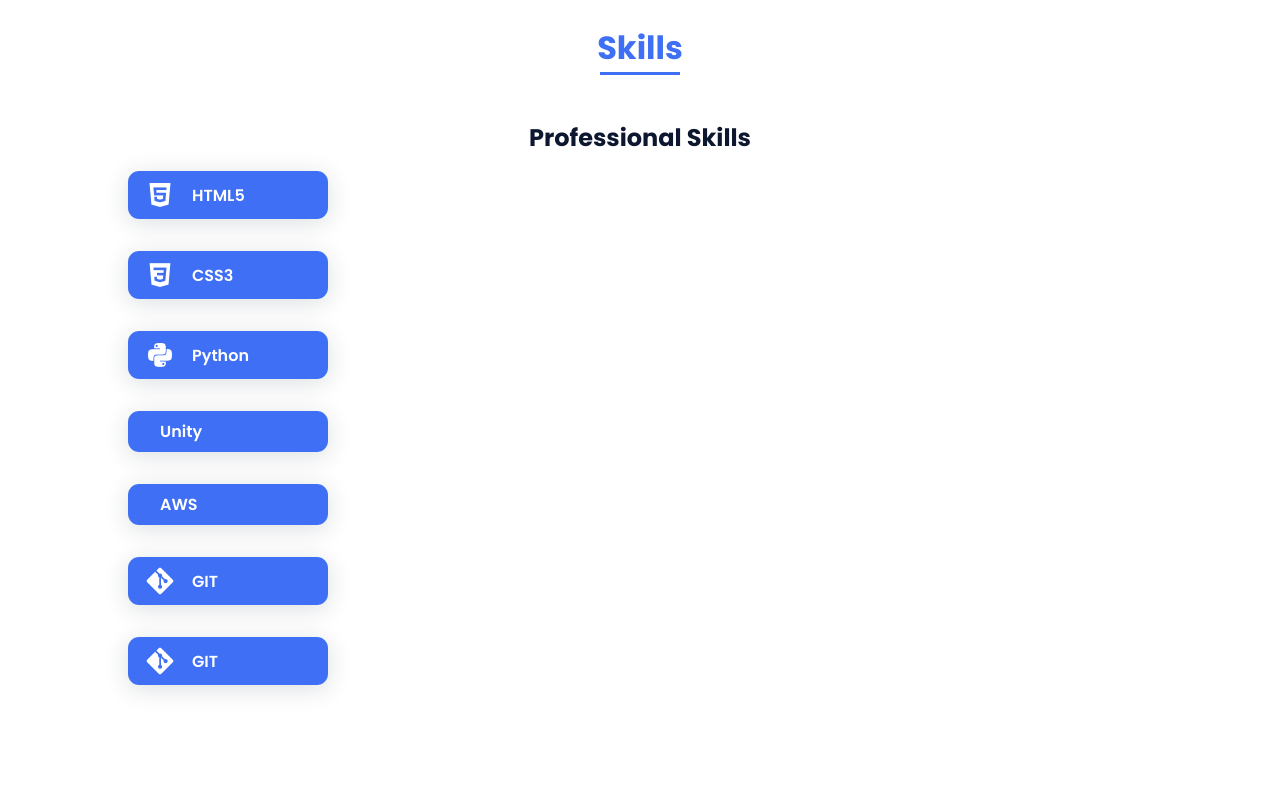
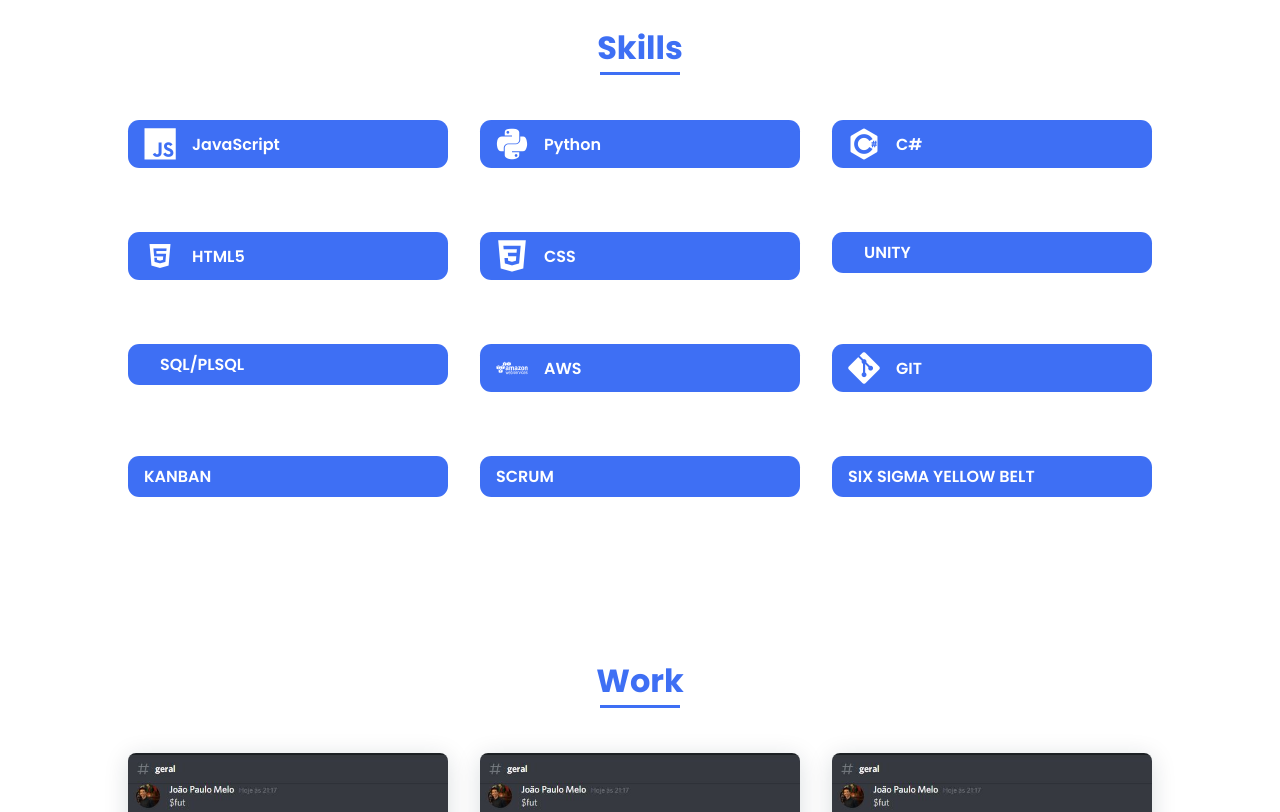
Before and after one commit to Meloj/portfolio-web, a plain HTML site: page index.html in a window 1280 px wide. Shown: the part 1580-2392 px from the top of the page. Drawn offline with nearby package versions, Linux system fonts and the light colour scheme.

Commit message:
refactoring Skills session and adding new info

```diff
--- a/index.html
+++ b/index.html
@@ -6,6 +6,9 @@
     <meta name="viewport" content="width=device-width, initial-scale=1.0">
 
     <link rel="stylesheet" href="/style/style.css">
+
+    <!-- =====DEV ICONS===== -->
+    <link rel="stylesheet" type='text/css' href="https://cdn.jsdelivr.net/gh/devicons/devicon@latest/devicon.min.css" />
 
     <!-- =====BOX ICONS===== -->
     <link href='https://cdn.jsdelivr.net/npm/boxicons@2.0.5/css/boxicons.min.css' rel='stylesheet'>
@@ -70,10 +73,33 @@
     </section>
     <br><br>
     <!--===== SKILLS =====-->
-    <section class="skills section" id="skills">
+    <section class="work section" id="work">
         <h2 class="section-title">Skills</h2>
-        <h2 class="skills__subtitle">Professional Skills</h2>
-        <div class="skills__container bd-grid">
+        <div class="work__container bd-grid">
+            <div>
+                <div class="skills__data">
+                    <div class="skills__names">
+                        <i class="devicon-javascript-plain skills__icon"></i>
+                        <span class="skills__name">JavaScript</span>
+                    </div>
+                </div>
+            </div>
+            <div>
+                <div class="skills__data">
+                    <div class="skills__names">
+                        <i class="devicon-python-plain skills__icon"></i>
+                        <span class="skills__name">Python</span>
+                    </div>
+                </div>
+            </div>
+            <div>
+                <div class="skills__data">
+                    <div class="skills__names">
+                        <i class='devicon-csharp-plain skills__icon'></i>
+                        <span class="skills__name">C#</span>
+                    </div>
+                </div>
+            </div>
             <div>
                 <div class="skills__data">
                     <div class="skills__names">
@@ -81,45 +107,68 @@
                         <span class="skills__name">HTML5</span>
                     </div>
                 </div>
+            </div>
+            <div>
                 <div class="skills__data">
                     <div class="skills__names">
-                        <i class='bx bxl-css3 skills__icon'></i>
-                        <span class="skills__name">CSS3</span>
+                        <i class='devicon-css3-plain skills__icon'></i>
+                        <span class="skills__name">CSS</span>
                     </div>
                 </div>
+            </div>
+            <div>
                 <div class="skills__data">
                     <div class="skills__names">
-                        <i class='bx bxl-python skills__icon'></i>
-                        <span class="skills__name">Python</span>
+                        <i class='devicon-unity-plain skills__icon'></i>
+                        <span class="skills__name">UNITY</span>
                     </div>
                 </div>
+            </div>
+            <div>
                 <div class="skills__data">
                     <div class="skills__names">
-                        <i class='bx bxl-unity skills__icon'></i>
-                        <span class="skills__name">Unity</span>
+                        <i class='devicon-azuresqldatabase-plain skills__icon'></i>
+                        <span class="skills__name">SQL/PLSQL</span>
                     </div>
                 </div>
+            </div>
+            <div>
                 <div class="skills__data">
                     <div class="skills__names">
-                        <i class='bx bxl-aws skills__icon'></i>
+                        <i class='devicon-amazonwebservices-plain-wordmark skills__icon'></i>
                         <span class="skills__name">AWS</span>
                     </div>
                 </div>
+            </div>
+            <div>
                 <div class="skills__data">
                     <div class="skills__names">
-                        <i class='bx bxl-git skills__icon'></i>
+                        <i class='devicon-git-plain skills__icon'></i>
                         <span class="skills__name">GIT</span>
                     </div>
                 </div>
+            </div>
+            <div>
                 <div class="skills__data">
                     <div class="skills__names">
-                        <i class='bx bxl-git skills__icon'></i>
-                        <span class="skills__name">GIT</span>
+                        <span class="skills__name">KANBAN</span>
                     </div>
                 </div>
-
             </div>
-        </div>
+            <div>
+                <div class="skills__data">
+                    <div class="skills__names">
+                        <span class="skills__name">SCRUM</span>
+                    </div>
+                </div>
+            </div>
+            <div>
+                <div class="skills__data">
+                    <div class="skills__names">
+                        <span class="skills__name">SIX SIGMA YELLOW BELT</span>
+                    </div>
+                </div>
+            </div>
     </section>
     <!--===== WORK =====-->
     <section class="work section" id="work">
--- a/style/style.css
+++ b/style/style.css
@@ -319,7 +319,6 @@ img {
     padding: .5rem 1rem;
     margin-bottom: var(--mb-4);
     border-radius: .7rem;
-    box-shadow: 0 4px 25px rgba(14, 36, 49, 0.15);
 }
 
 .skills__icon {
@@ -474,11 +473,11 @@ img {
         text-align: center;
     }
     .skills__container {
-        display: grid;
-        grid-template-columns: 200px 200px 200px;
+        grid-template-columns: auto;
+        grid-template-rows: auto;
     }
     .skills__data {
-        background-color: var(--first-color);;
+        background-color: var(--first-color);
     }
     .about__img img {
         width: 300px;
```
